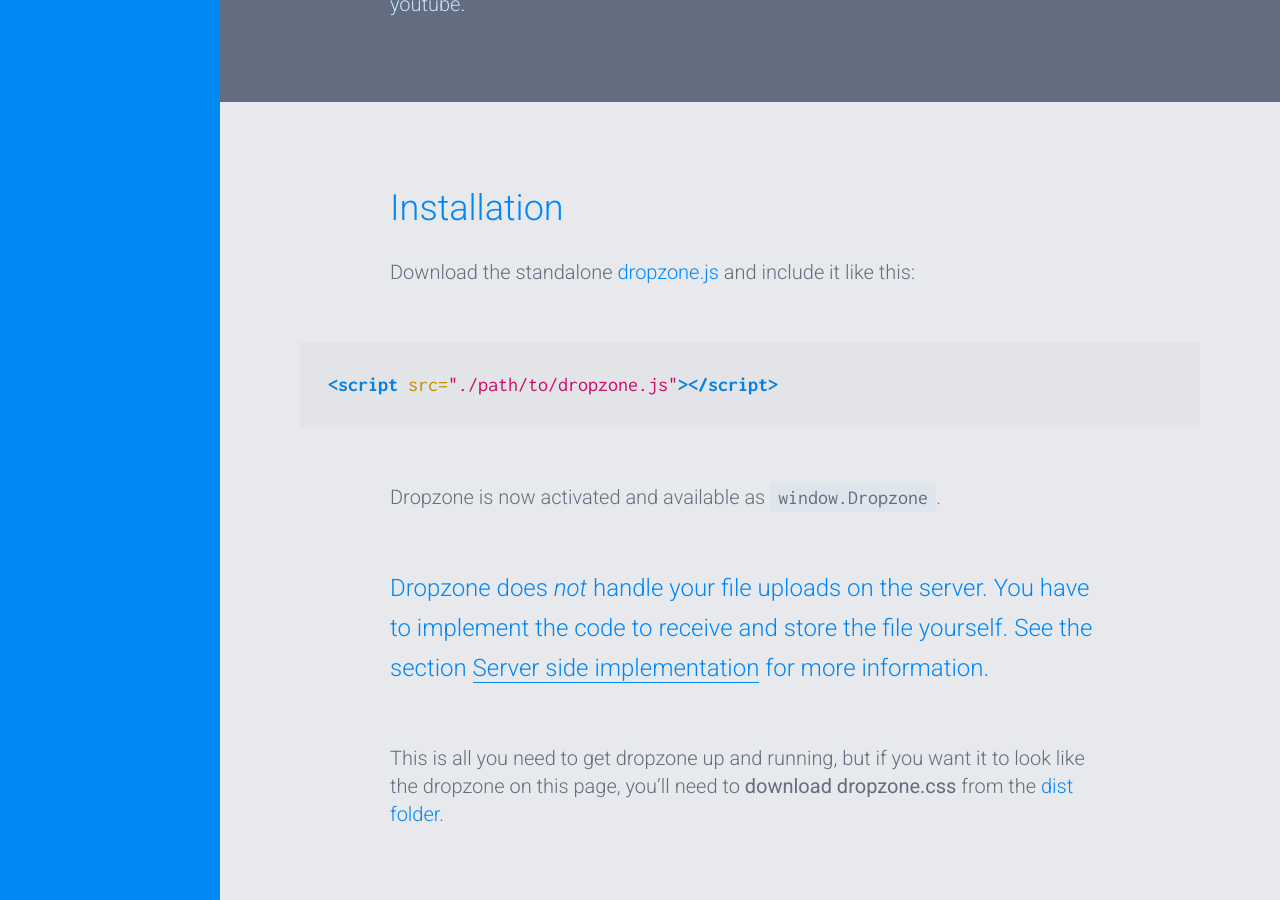
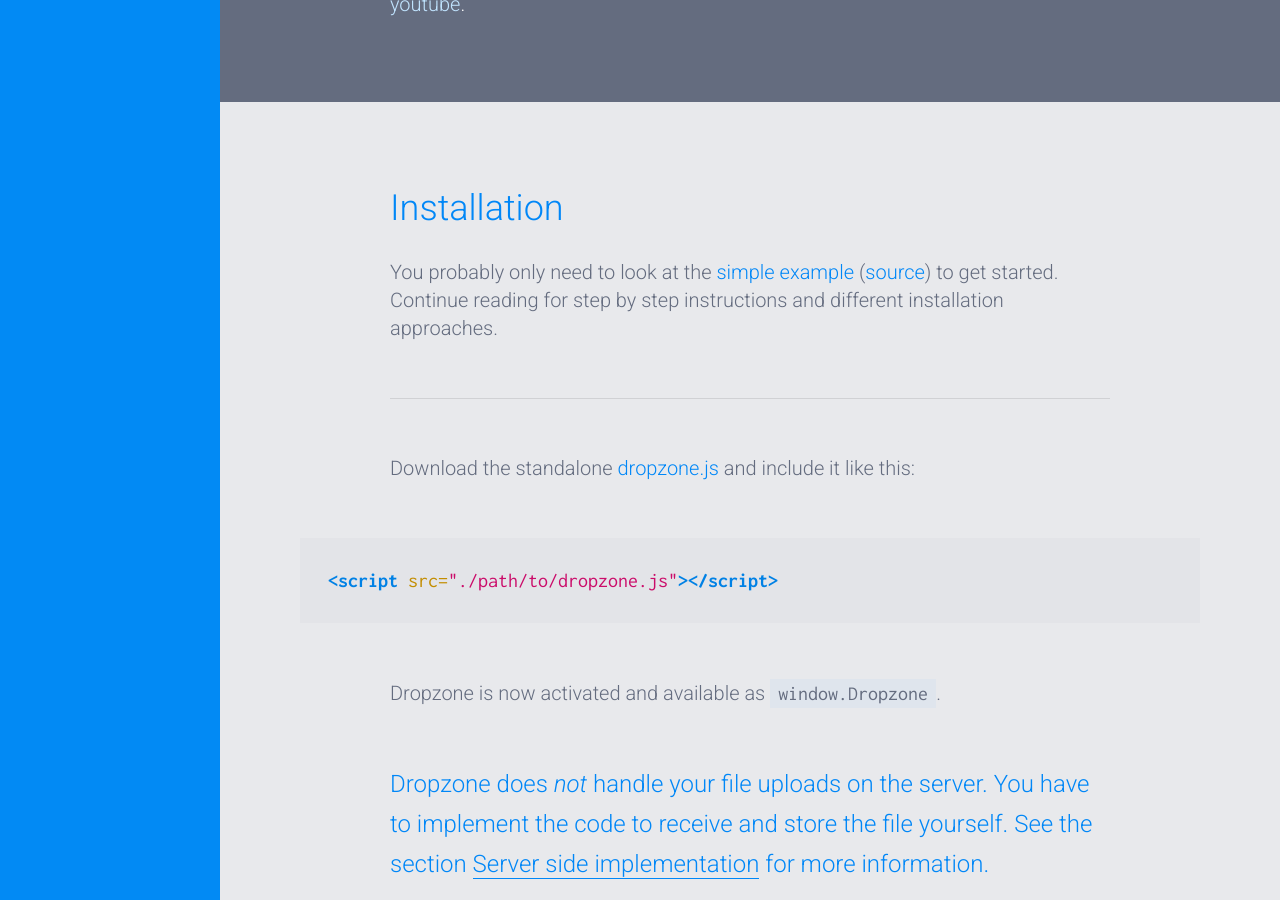
Before and after one commit to dropzone/dropzone, a Jekyll site: the page built from index.md, in a window 1280 px wide and 900 px high, scrolled down 1866 px. Built offline with Jekyll 4.4.1, drawn with Linux system fonts in a browser that asks for light colours; comment, search, counter and statistics services are not loaded.

Commit message:
feat: add example

```diff
--- a/index.md
+++ b/index.md
@@ -45,6 +45,12 @@
 
 Installation
 ============
+
+You probably only need to look at the [simple example](examples/simple.html) ([source](https://github.com/enyo/dropzone/blob/gh-pages/examples/simple.html))
+to get started. Continue reading for step by step instructions and different
+installation approaches.
+
+* * *
 
 Download the standalone [dropzone.js](https://raw.github.com/enyo/dropzone/master/dist/dropzone.js)
 and include it like this:
```
Also changed, not shown: examples/simple.html (added, +23 -0 lines).
